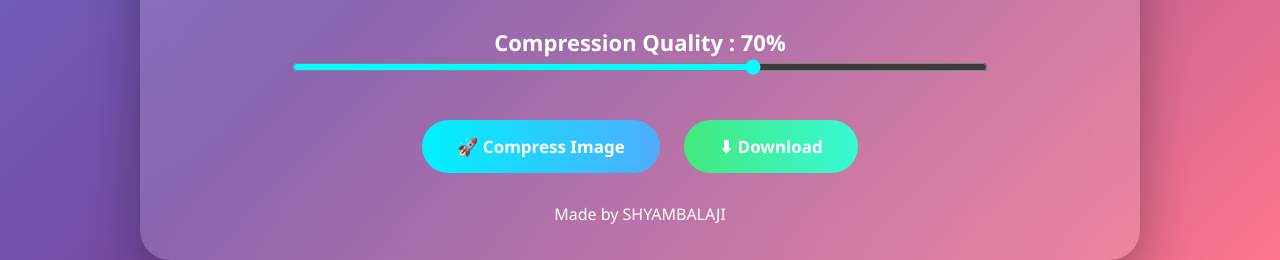
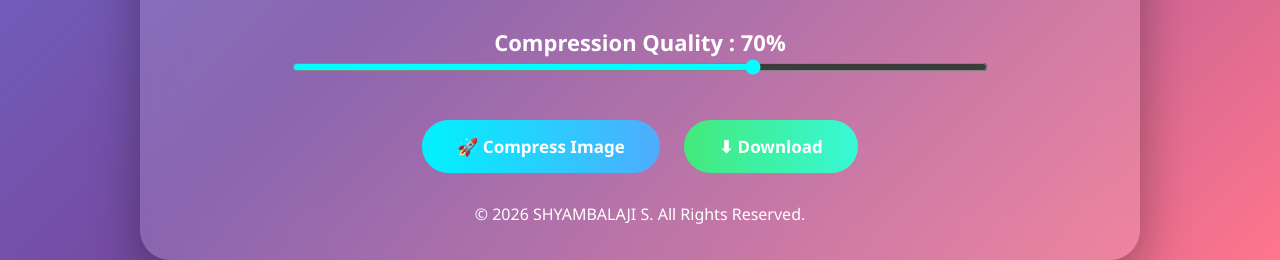
Before and after one commit to shyambalaji27/PixelShrink, a plain HTML site: page index.html in a window 1280 px wide. Shown: the part 771-1031 px from the top of the page. Drawn offline with Linux system fonts and the light colour scheme.

Commit message:
Update index.html

```diff
--- a/index.html
+++ b/index.html
@@ -124,7 +124,7 @@ value="70">
 <h2 id="result"></h2>
 
 <footer>
-    Made  by SHYAMBALAJI
+    © 2026 SHYAMBALAJI S. All Rights Reserved.
 </footer>
 
 </div>
```
